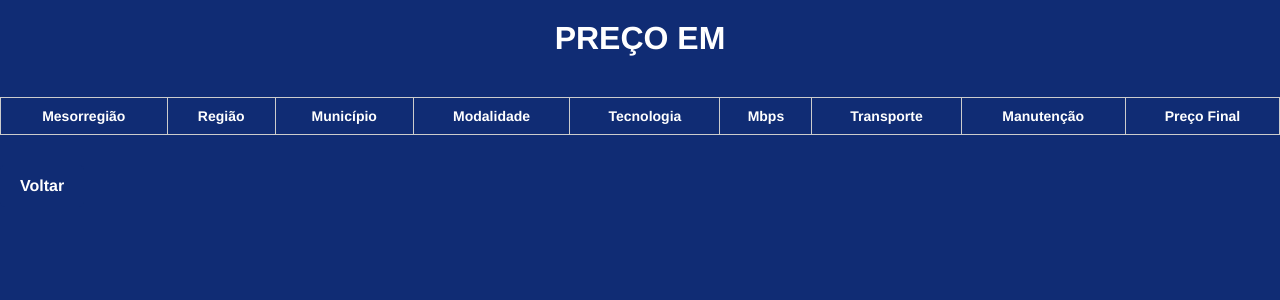
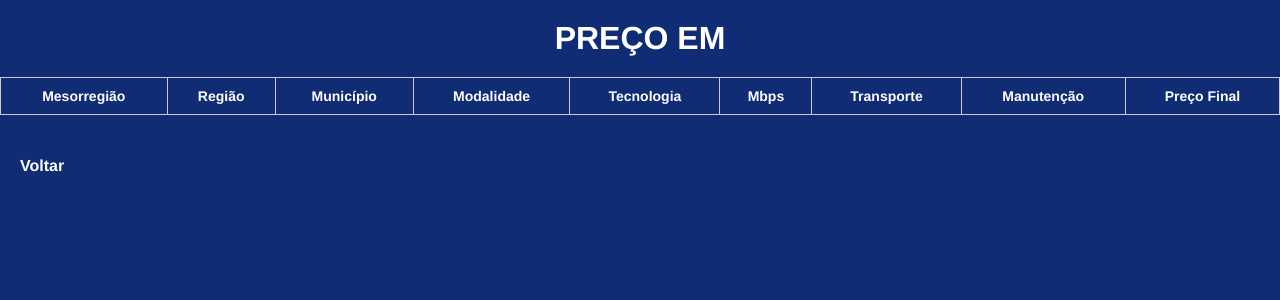
Before and after one commit to Lu4nL1ma/dae_systems, a Django app: template dae_sys/dae_web_sys/templates/resultado.html in a window 1280 px wide. Shown: the part 130-430 px from the top of the page. Run offline with Django 5.2, Linux system fonts and the light colour scheme; the template is opened without the code that fills it, so the values that code supplies are empty; data comes from the database, SQL or seed files in the repository; parts of the project's set-up code (start-up, migrations or seed data) failed here and were passed over.

Commit message:
Update resultado.html

```diff
--- a/dae_sys/dae_web_sys/templates/resultado.html
+++ b/dae_sys/dae_web_sys/templates/resultado.html
@@ -16,8 +16,7 @@
 
     <h1>PREÇO EM {{ ano_busca }}</h1>
 
-    <main class="results-container">
-        <div class="table">
+        <div class="result-container">
             <table>
                 <tr>
                     <th>Mesorregião</th>
@@ -44,9 +43,7 @@
                 </tr>
                 {% endfor %}
             </table>
+            <a href="{% url 'form' %}" class="btn-voltar">Voltar</a>
         </div>
-
-        <a href="{% url 'form' %}" class="btn-voltar">Voltar</a>
-    </main>
 </body>
 </html>
```
